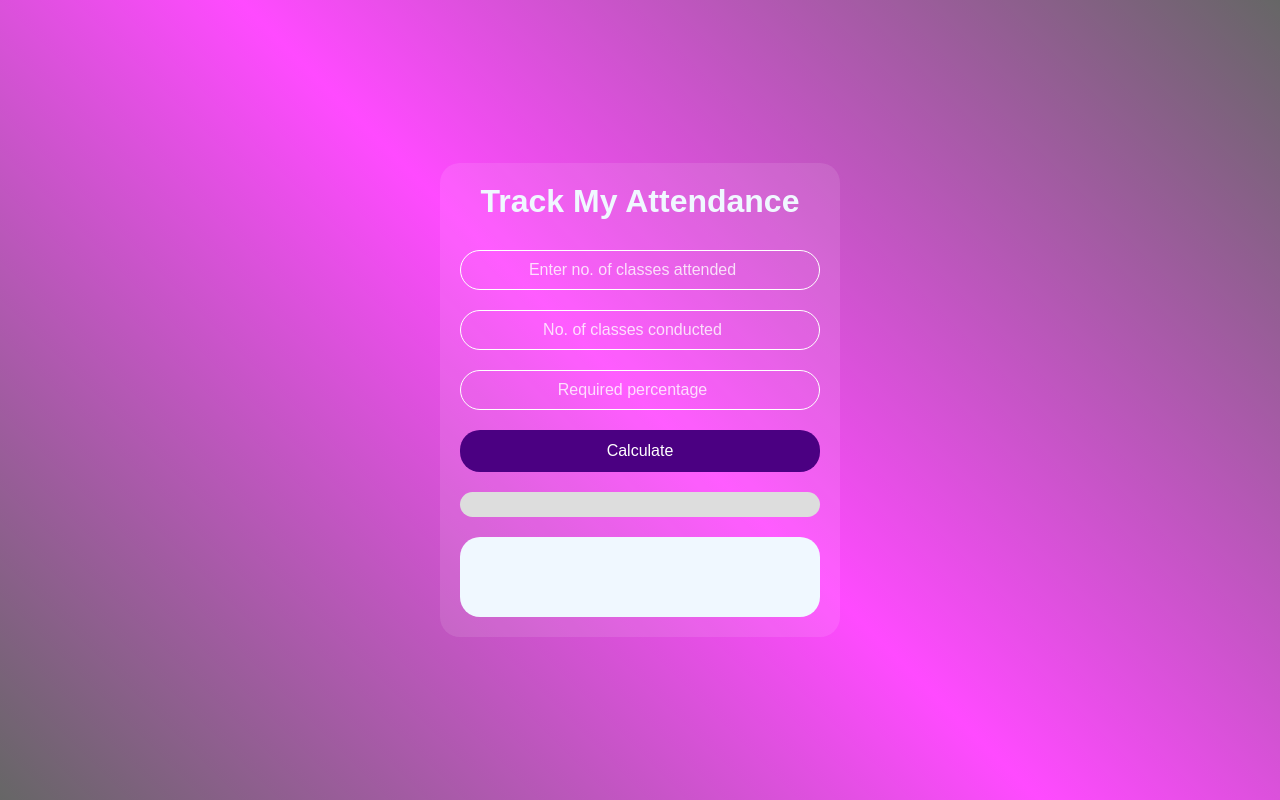
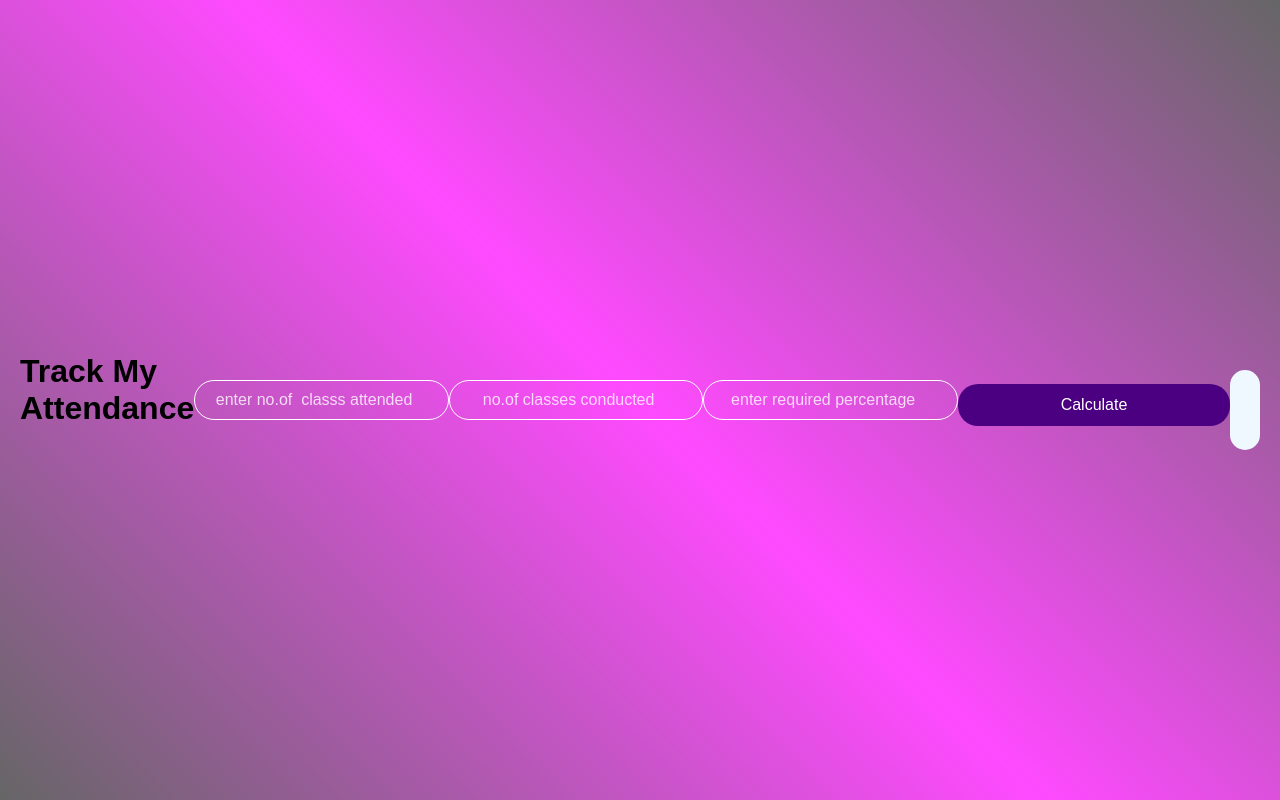
Before and after one commit to vamsey/AttendanceTracker, a plain HTML site: page index.html in a window 1280 px wide. Drawn offline with Linux system fonts and the light colour scheme.

Commit message:
Update index.html

```diff
--- a/index.html
+++ b/index.html
@@ -1,32 +1,23 @@
 <!DOCTYPE html>
 <html lang="en">
 <head>
-  <meta charset="UTF-8" />
-  <meta name="viewport" content="width=device-width, initial-scale=1.0" />
-  <title>Track My Attendance</title>
-  <link rel="stylesheet" href="style.css" />
+    <meta charset="UTF-8">
+    <meta name="viewport" content="width=device-width, initial-scale=1.0">
+    <title>Document</title>
+    <link rel="stylesheet" href="style.css">
 </head>
 <body>
-  <div class="container">
     <h1>Track My Attendance</h1>
-
-    <input type="number" class="inp1" placeholder="Enter no. of classes attended" />
-    <input type="number" class="inp2" placeholder="No. of classes conducted" />
-    <input type="number" class="inp3" placeholder="Required percentage" />
+    <input type="number" class="inp1" placeholder="enter no.of  classs attended">
+    <input type="number" class="inp2" placeholder="no.of classes conducted">
+    <input type="number" class="inp3" placeholder="enter required percentage">
 
     <button class="calcBtn">Calculate</button>
 
-    <!-- Progress Bar -->
-    <div class="progress-container">
-      <div class="progress-bar"></div>
+    <div  class="div1">
+        <h4 class="display"> </h2>
     </div>
+    <script src="attandence.js"></script>
+</body>
 
-    <!-- Result Text -->
-    <div class="div1">
-      <h4 class="display"></h4>
-    </div>
-  </div>
-
-  <script src="attandence.js"></script>
-</body>
 </html>
```
